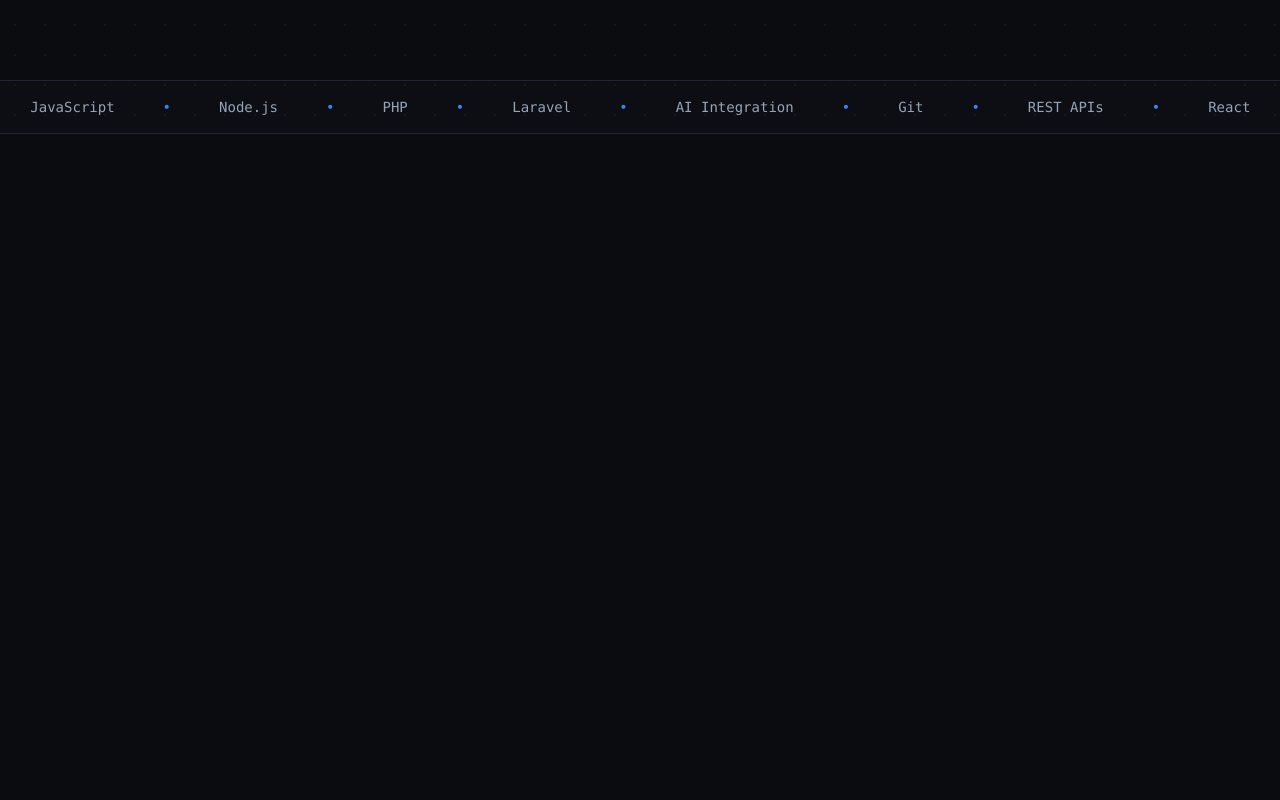
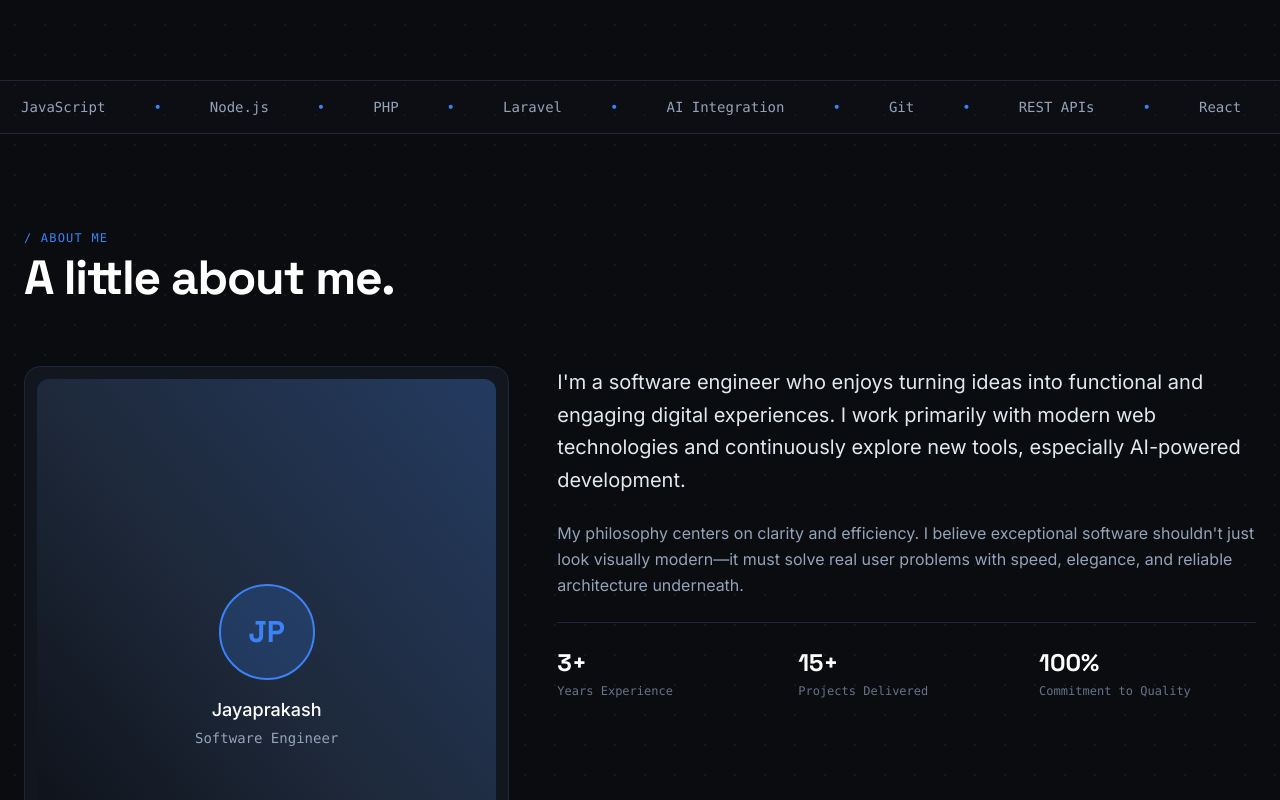
Before and after one commit to jayapraksh-dev/jp-portfolio, a React (Vite) app: page / in a window 1280 px wide. Shown: the part 800-1600 px from the top of the page. Before the commit the page ends 934 px from the top, so only its background shows below. Built offline with nearby package versions, Linux system fonts and the light colour scheme.

Commit message:
Migrate about section to React

```diff
--- a/src/App.jsx
+++ b/src/App.jsx
@@ -2,6 +2,7 @@
 import Navbar from './components/Navbar'
 import Hero from './components/Hero'
 import SkillsMarquee from './components/SkillsMarquee'
+import About from './components/About'
 
 function App() {
   return (
@@ -10,6 +11,7 @@
       <main className="relative z-10">
         <Hero />
         <SkillsMarquee />
+        <About />
       </main>
     </div>
   )
--- /dev/null
+++ b/src/components/About.jsx
@@ -0,0 +1,93 @@
+import React from 'react'
+
+/**
+ * About Component
+ *
+ * Migrated from reference/portfolio.html (#about main section).
+ * Features:
+ * - Section header (/ ABOUT ME, "A little about me.")
+ * - Two-column editorial layout
+ * - Left column: Avatar / portrait container card with gradient overlay
+ * - Right column: Bio narrative paragraphs and statistics grid
+ */
+
+const statsData = [
+  { value: '3+', label: 'Years Experience' },
+  { value: '15+', label: 'Projects Delivered' },
+  { value: '100%', label: 'Commitment to Quality' },
+]
+
+function About() {
+  return (
+    <section id="about" className="py-24 relative">
+      <div className="max-w-7xl mx-auto px-6">
+
+        {/* Section Header */}
+        <div className="mb-16">
+          <p className="text-accent font-mono text-xs uppercase tracking-widest mb-2">
+            / ABOUT ME
+          </p>
+          <h2 className="font-heading text-3xl sm:text-5xl font-bold text-white light:text-slate-900 tracking-tight">
+            A little about me.
+          </h2>
+        </div>
+
+        {/* Two-Column Editorial Layout */}
+        <div className="grid grid-cols-1 lg:grid-cols-12 gap-12 items-start mb-20">
+
+          {/* Left Column: Portrait Container Card */}
+          <div className="lg:col-span-5">
+            <div className="relative rounded-2xl overflow-hidden border border-dark-border light:border-slate-200 bg-dark-card light:bg-white p-3 group">
+              <div className="aspect-[4/5] rounded-xl overflow-hidden relative bg-slate-800 flex items-center justify-center">
+                {/* Graphic Gradient Overlay */}
+                <div className="absolute inset-0 bg-gradient-to-tr from-dark-bg via-transparent to-accent/20 z-10"></div>
+
+                {/* Avatar Content */}
+                <div className="text-center p-6 z-20">
+                  <div className="w-24 h-24 rounded-full bg-accent/20 border-2 border-accent text-accent flex items-center justify-center text-3xl font-bold font-heading mx-auto mb-4">
+                    JP
+                  </div>
+                  <p className="text-white font-medium text-lg">Jayaprakash</p>
+                  <p className="text-slate-400 text-sm font-mono mt-1">Software Engineer</p>
+                </div>
+              </div>
+            </div>
+          </div>
+
+          {/* Right Column: Narrative Paragraphs & Statistics */}
+          <div className="lg:col-span-7 flex flex-col justify-between space-y-6">
+            <p className="text-xl text-slate-200 light:text-slate-800 leading-relaxed font-normal">
+              I'm a software engineer who enjoys turning ideas into functional and engaging digital
+              experiences. I work primarily with modern web technologies and continuously explore new
+              tools, especially AI-powered development.
+            </p>
+
+            <p className="text-slate-400 light:text-slate-600 leading-relaxed">
+              My philosophy centers on clarity and efficiency. I believe exceptional software shouldn't
+              just look visually modern—it must solve real user problems with speed, elegance, and
+              reliable architecture underneath.
+            </p>
+
+            {/* Statistics Counter Grid */}
+            <div className="pt-6 border-t border-dark-border light:border-slate-200 grid grid-cols-2 sm:grid-cols-3 gap-6">
+              {statsData.map((stat, index) => (
+                <div key={index}>
+                  <h3 className="font-heading text-2xl font-bold text-white light:text-slate-900">
+                    {stat.value}
+                  </h3>
+                  <p className="text-xs text-slate-500 font-mono mt-1">
+                    {stat.label}
+                  </p>
+                </div>
+              ))}
+            </div>
+          </div>
+
+        </div>
+
+      </div>
+    </section>
+  )
+}
+
+export default About
```
